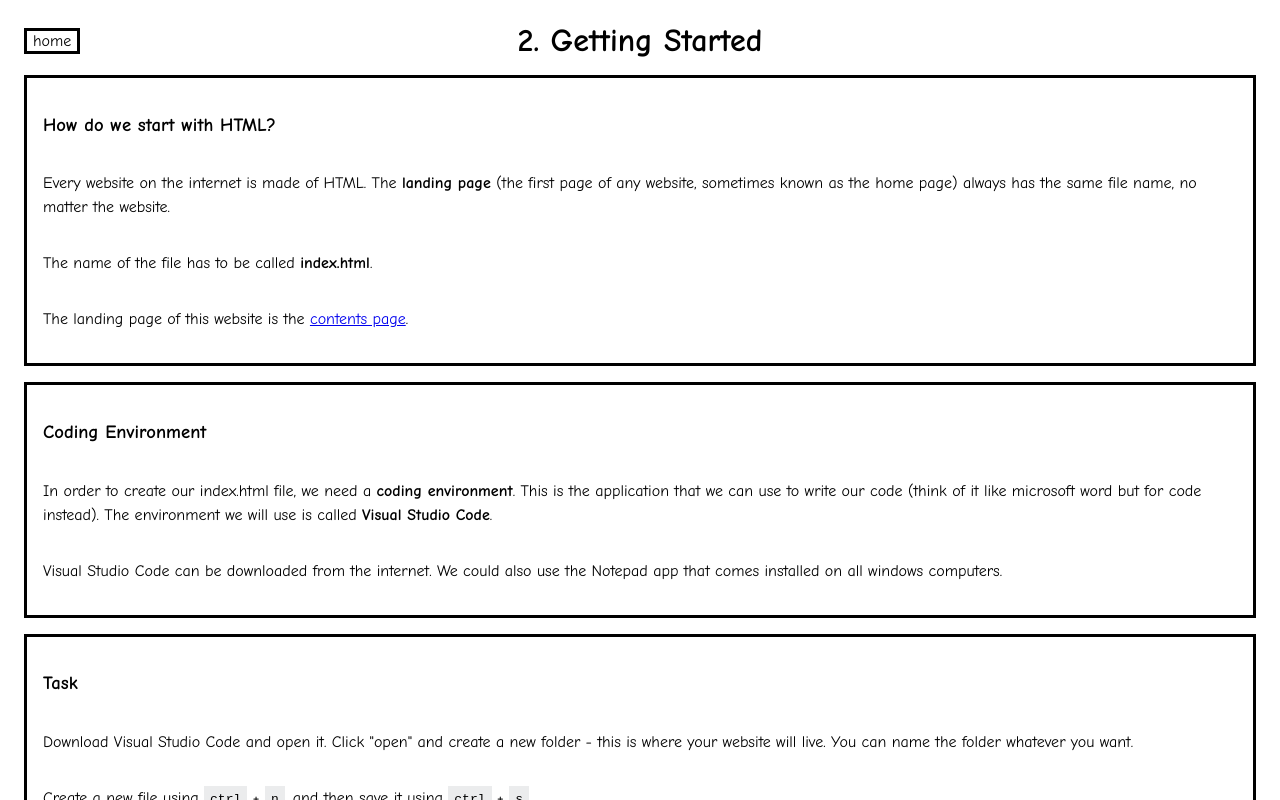
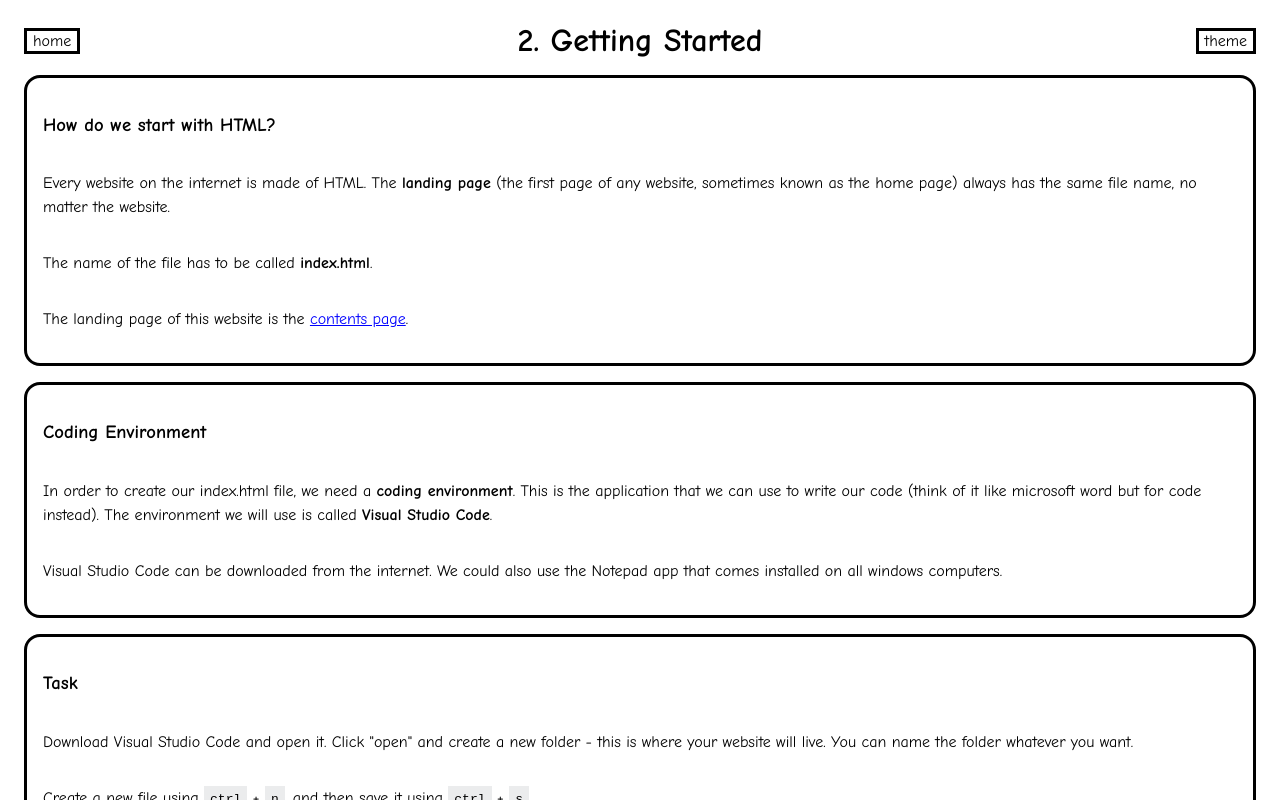
Before and after one commit to freyamurray/html-101, a plain HTML site: page 102.html in a window 1280 px wide. Shown: the top 800 px of the page. Drawn offline with Linux system fonts and the light colour scheme.

Commit message:
added theme switch button

```diff
--- a/102.html
+++ b/102.html
@@ -15,13 +15,14 @@
             <button>home</button>
         </form>
         <h1>2. Getting Started</h1>
+                <button class="themeswitch" id="themeswitch" onclick="themeSwitch()">theme</button>
     </header>
     <main>
         <div class="container">
             <h3>How do we start with HTML?</h3>
             <p>Every website on the internet is made of HTML. The <b>landing page</b> (the first page of any website, sometimes known as the home page) always has the same file name, no matter the website.</p>
             <p>The name of the file has to be called <b>index.html</b>.</p>
-            <p>The landing page of this website is the <a href="index.html">contents page</a>.</p>
+            <p>The landing page of this website is the <a class="link" href="index.html">contents page</a>.</p>
         </div>
         <div class="container">
             <h3>Coding Environment</h3>
--- a/main.js
+++ b/main.js
@@ -1,4 +1,9 @@
 function reveal() {
     var element = document.getElementById("answer");
-    element.classList.remove("hidden");
+    element.classList.toggle("hidden");
 }
+
+function themeSwitch() {
+    var element = document.body;
+    element.classList.toggle("dark");
+}
--- a/style.css
+++ b/style.css
@@ -1,6 +1,25 @@
+:root {
+    --bg-col: white;
+    --text-col: black;
+    --link-col: blue;
+}
+
+.dark {
+    --bg-col: black;
+    --text-col: white;
+    --link-col: dodgerblue;
+}
+
+.themeswitch {
+    position: absolute;
+    right: 0;
+    margin-right: 1.5rem;
+}
 
 body {
     font-family: "Comic Sans MS";
+    color: var(--text-col);
+    background-color: var(--bg-col);
     padding: 0 1rem;
     line-height: 1.5rem;
 }
@@ -15,12 +34,15 @@ header {
 
 kbd {
     background-color: rgb(235, 236, 237);
+    color: black;
     padding: .5%;
 }
 
 .container  {
     padding: 1rem;
     border: solid;
+    border-radius: 1rem;
+    background-color: var(--bg-col);
     margin-bottom: 1rem;
     display: flex;
     flex-direction: column;
@@ -35,10 +57,18 @@ kbd {
 
 button {
     border: solid;
-    background-color: #fff;
+    background-color: var(--bg-col);
+    color: var(--text-col);
     cursor: pointer;
     font-family: "Comic Sans MS";
     font-size: 1rem;
+    transition-duration: .25s;
+}
+
+button:hover {
+    background-color: var(--text-col);
+    color: var(--bg-col);
+    border-color: var(--text-col);
 }
 
 .answer-button {
@@ -52,6 +82,7 @@ button {
 footer {
     display: flex;
     justify-content: space-between;
+    margin-bottom: 1.5rem;
 }
 
 .tag:hover {
@@ -63,3 +94,7 @@ footer {
     background-color: greenyellow;
     cursor:default;
 }
+
+.link {
+    color: var(--link-col);
+}
```
Also changed, not shown: 101.html (+1 -0 lines), 103.html (+1 -0 lines), 104.html (+1 -0 lines), index.html (+1 -0 lines).
